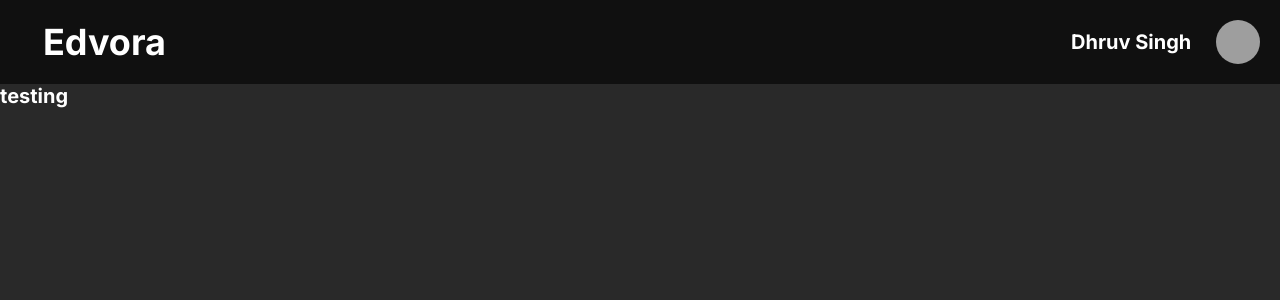
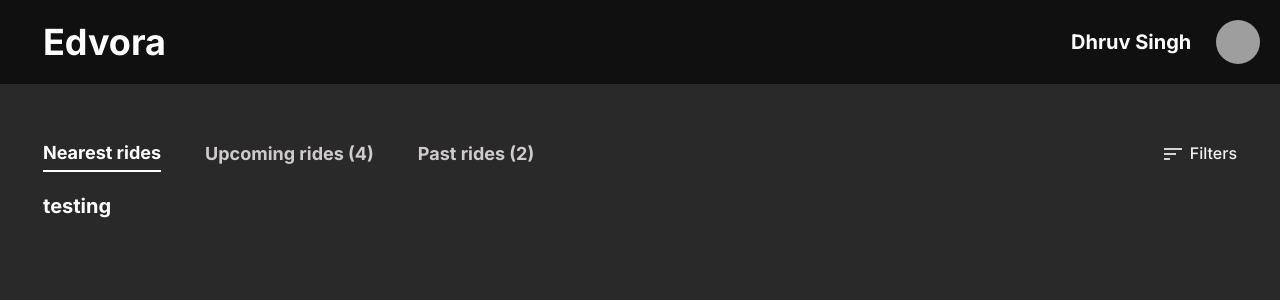
Before and after one commit to samuelbukoye/edvora-accessment, a Next.js app: page / in a window 1280 px wide. Shown: the top 300 px of the page. Built offline with nearby package versions, Linux system fonts and the light colour scheme; grey boxes are pictures that could not be loaded.

Commit message:
added nav component

```diff
--- a/components/Layout/Global.tsx
+++ b/components/Layout/Global.tsx
@@ -4,6 +4,7 @@ const GlobalStyle = createGlobalStyle`
 :root {
   --color-primary: #ffffff;
   --color-secondary:#cfcfcf;
+  --color-tertiary:#d0cbcb;
 
 
   --bg-primary:#292929;
@@ -49,6 +50,10 @@ img{
   object-fit: cover;
   object-position: center;
 }
+
+ul{
+  list-style-type:none
+}
 `;
 
 export default GlobalStyle;
--- a/components/Layout/index.tsx
+++ b/components/Layout/index.tsx
@@ -1,3 +1,4 @@
+import styled from 'styled-components';
 import GlobalStyle from './Global';
 import Header from './Header';
 
@@ -6,9 +7,13 @@ const Layout = ({ children }: { children: any }) => {
     <>
       <GlobalStyle />
       <Header />
-      <>{children}</>
+      <Main>{children}</Main>
     </>
   );
 };
 
 export default Layout;
+
+const Main = styled.main`
+  padding: 2.9rem 4.3rem;
+`;
--- /dev/null
+++ b/components/Nav.tsx
@@ -0,0 +1,75 @@
+import styled from 'styled-components';
+
+const Nav = () => {
+  const FilterIconUrl = '/img/filter-icon.png';
+
+  return (
+    <Wrapper>
+      <NavItems>
+        <NavItem active={true}>Nearest rides</NavItem>
+        <NavItem active={false}>Upcoming rides (4)</NavItem>
+        <NavItem active={false}>Past rides (2)</NavItem>
+      </NavItems>
+      <FilterDiv>
+        <FilterIcon src={FilterIconUrl} alt="filter-icon" />
+        <FilterText>Filters</FilterText>
+      </FilterDiv>
+    </Wrapper>
+  );
+};
+
+export default Nav;
+
+const Wrapper = styled.nav`
+  height: 8.1rem;
+
+  display: flex;
+  align-items: center;
+  justify-content: space-between;
+  gap: 2rem;
+`;
+
+const NavItems = styled.ul`
+  display: flex;
+  align-items: center;
+  gap: 4.4rem;
+`;
+
+const NavItem = styled.li<{ active: boolean }>`
+  font-size: 1.8rem;
+  font-weight: 700;
+  line-height: 2.2rem;
+  padding: 0.6rem 0;
+
+  color: ${(prop) =>
+    prop.active ? 'var(--color-primary)' : 'var(--color-tertiary)'};
+  border-bottom: ${(prop) => (prop.active ? '2px solid currentColor' : 'none')};
+
+  transition: all 0.5s;
+
+  &:hover {
+    color: ${(prop) => (prop.active ? 'currentColor' : 'var(--color-primary)')};
+    border-bottom: 2px solid
+      ${(prop) => (prop.active ? 'currentColor' : 'var(--color-primary)')};
+  }
+`;
+
+const FilterDiv = styled.div`
+  display: flex;
+  align-items: center;
+  gap: 0.8rem;
+`;
+
+const FilterIcon = styled.img`
+  display: block;
+  width: 1.8rem;
+  height: 1.2rem;
+`;
+
+const FilterText = styled.p`
+  color: #f2f2f2;
+
+  font-size: 1.6em;
+  font-weight: 500;
+  line-height: 1.9em;
+`;
--- a/pages/index.tsx
+++ b/pages/index.tsx
@@ -1,6 +1,7 @@
 import type { NextPage } from 'next';
 import Head from 'next/head';
 import Layout from '../components/Layout';
+import Nav from '../components/Nav';
 
 const Home: NextPage = () => {
   return (
@@ -11,6 +12,7 @@ const Home: NextPage = () => {
         <link rel="icon" href="/favicon.ico" />
       </Head>
       <Layout>
+        <Nav />
         <h1>testing</h1>
       </Layout>
     </>
```
Also changed, not shown: public/img/filter-icon.png (added).
